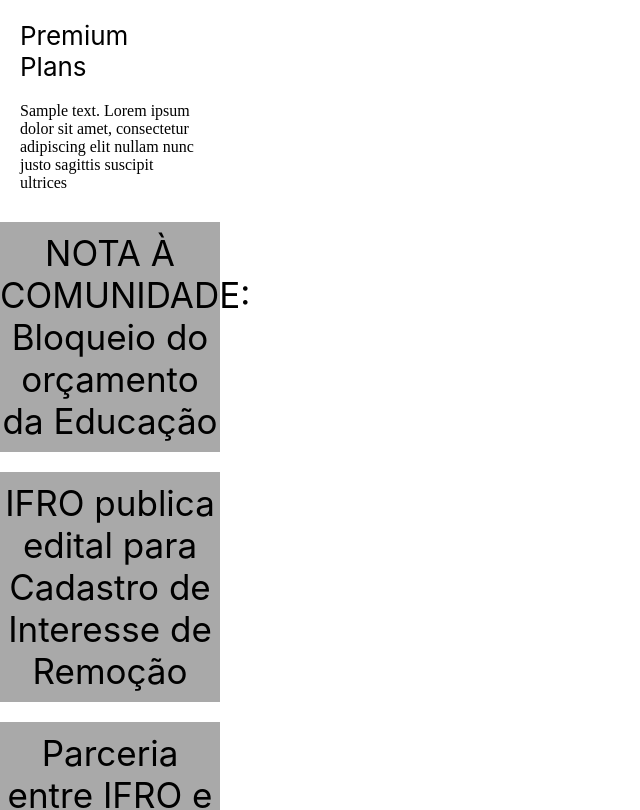
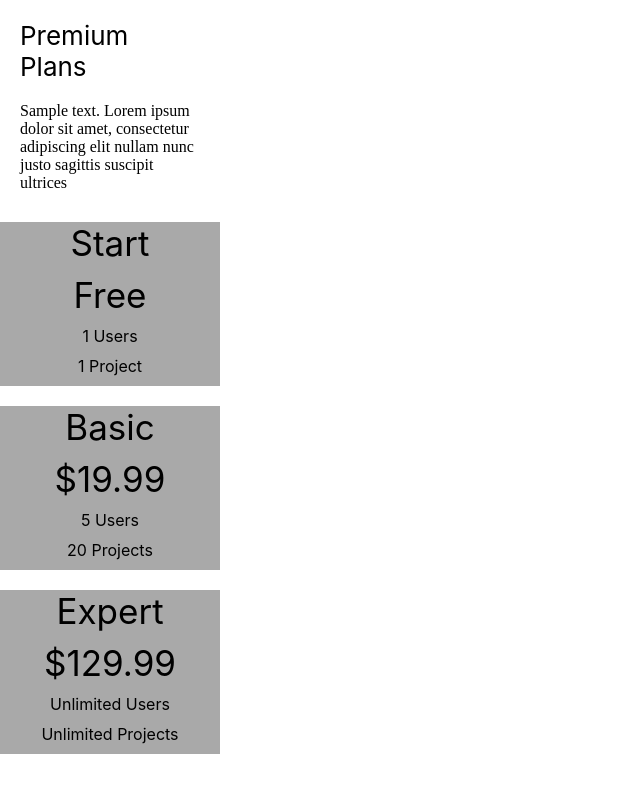
Before and after one commit to Alamartins/menu-suap, a React (Vite) app: page / in a window 1280 px wide. Shown: the top 810 px of the page, without its empty margins (0-640 px from the left). Built offline with nearby package versions, Linux system fonts and the light colour scheme; the HTML template or start-up script is replaced by a standard one.

Commit message:
Adicionando componente App

```diff
--- a/src/App.jsx
+++ b/src/App.jsx
@@ -1,39 +1,36 @@
 import Title from './Title';
 import Noticia from './Noticia';
-import Button from './Button';
+// import Button from './Button';
 import "./App.css";
 function App() {
     const lista_noticia =[
       {
-        horario: "01/06/2022 8:13",
-        descricao: "NOTA À COMUNIDADE: Bloqueio do orçamento da Educação",
+        name: "Start",
+        descricao: "Free",
+        users: "1 Users",
+        project: "1 Project"
       },
       {
-        horario:"31/05/2022 12:35",
-        descricao:"IFRO publica edital para Cadastro de Interesse de Remoção",
-
+        name:"Basic",
+        descricao:"$19.99",
+        users: "5 Users",
+        project: "20 Projects"
       },
       {
-        horario:"30/05/2022 09:54",
-        descricao:"Parceria entre IFRO e UAB irá ampliar a oferta de cursos de pós graduação e de Pedagogia",
-      },
-      {
-        horario:"25/05/2022 15:10",
-        descricao:"Manutenção do Sistema SUAP acontece nesta sexta-feira (27)",
-      },
-      {
-        horario:"25/05/2022 07:44",
-        descricao:"Pais e responsáveis por alunos podem ter acesso a informações estudantis pelo App IFRO Mobile",
+        name:"Expert",
+        descricao:"$129.99",
+        users: "Unlimited Users",
+        project: "Unlimited Projects"
       },
     ]
     return(
       <div className='container'>
       <Title />
       {lista_noticia.map((noticia)=>{
-        return<Noticia horario={noticia.horario} desc={noticia.descricao}/>
+        return<Noticia name={noticia.name} desc={noticia.descricao} users={noticia.users} project={noticia.project}/>
       })}
 
-      <Button frase="MAIS NOTÍCIAS"/>
+      {/* <Button frase="MAIS NOTÍCIAS"/> */}
       </div>
     );
 }
```
